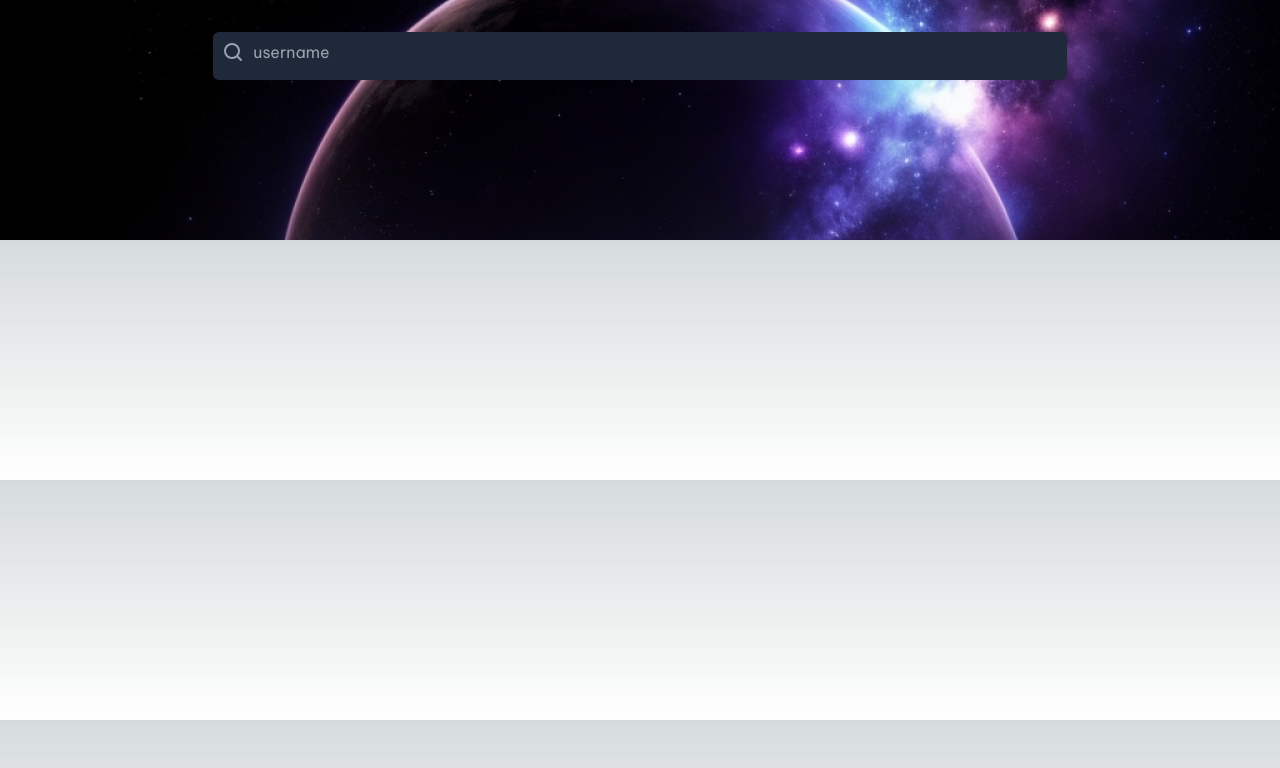
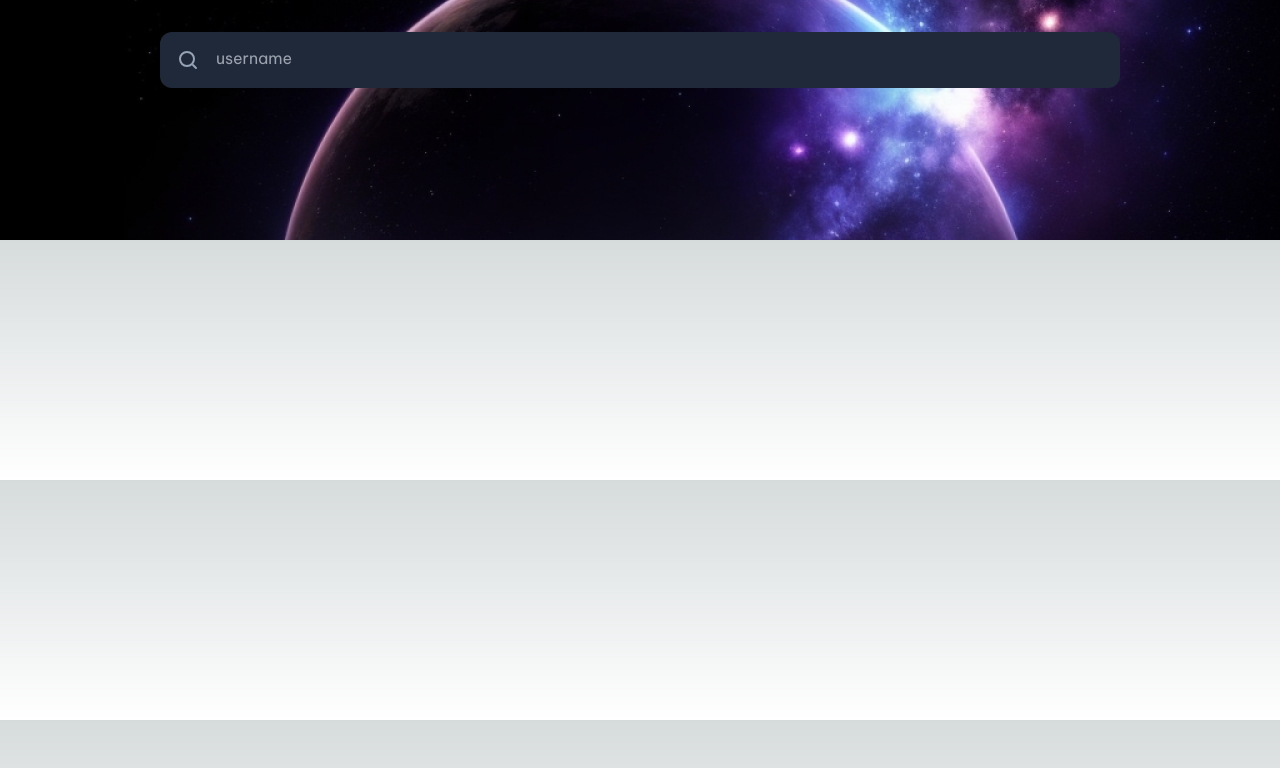
Before and after one commit to Andresfrla/github-profile, a Next.js app: page / in a window 1280 px wide. Shown: the top 768 px of the page. Built offline with nearby package versions, Linux system fonts and the light colour scheme.

Commit message:
modify the search bar to adjust

```diff
--- a/src/app/components/_SearchBar/page.jsx
+++ b/src/app/components/_SearchBar/page.jsx
@@ -4,8 +4,8 @@ import SearchIcon from '/public/Search.svg';
 
 const SearchBar = () => {
   return (
-    <div className='relative mt-8 rounded-md bg-[#20293A] h-12 w-2/3'>
-      <div className='absolute left-0 top-0 h-full flex items-start pl-2 mt-2 '>
+    <div className='relative mt-8 rounded-xl bg-[#20293A] h-14 w-3/4 items-center'>
+      <div className='absolute left-0 top-0 h-full flex items-start pl-4 mt-2 pt-2'>
         <Image
           width={24}
           height={24}
@@ -16,7 +16,7 @@ const SearchBar = () => {
       <input
         type="text"
         placeholder="username"
-        className='pl-10 bg-transparent w-full h-10 focus:outline-none'
+        className='pl-14 pt-3 bg-transparent w-full h-10 focus:outline-none'
       />
     </div>
   );
```
